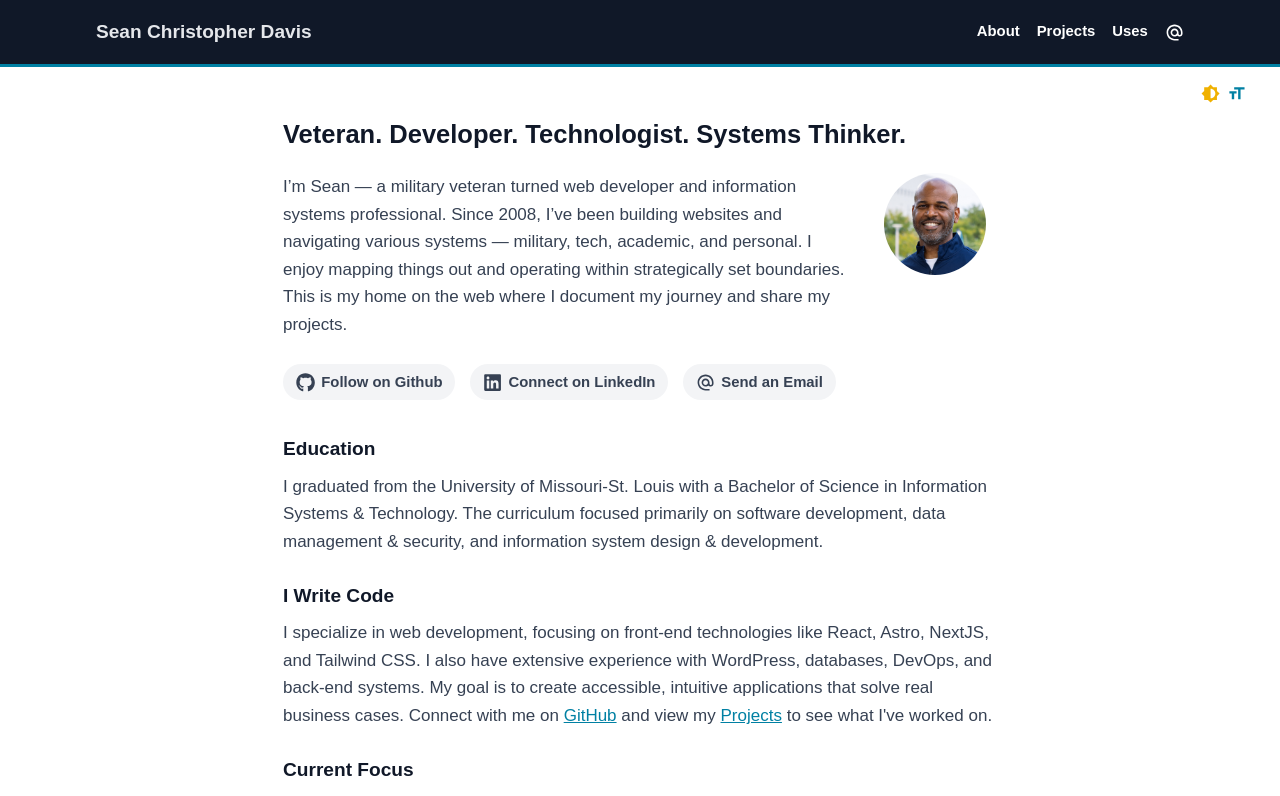
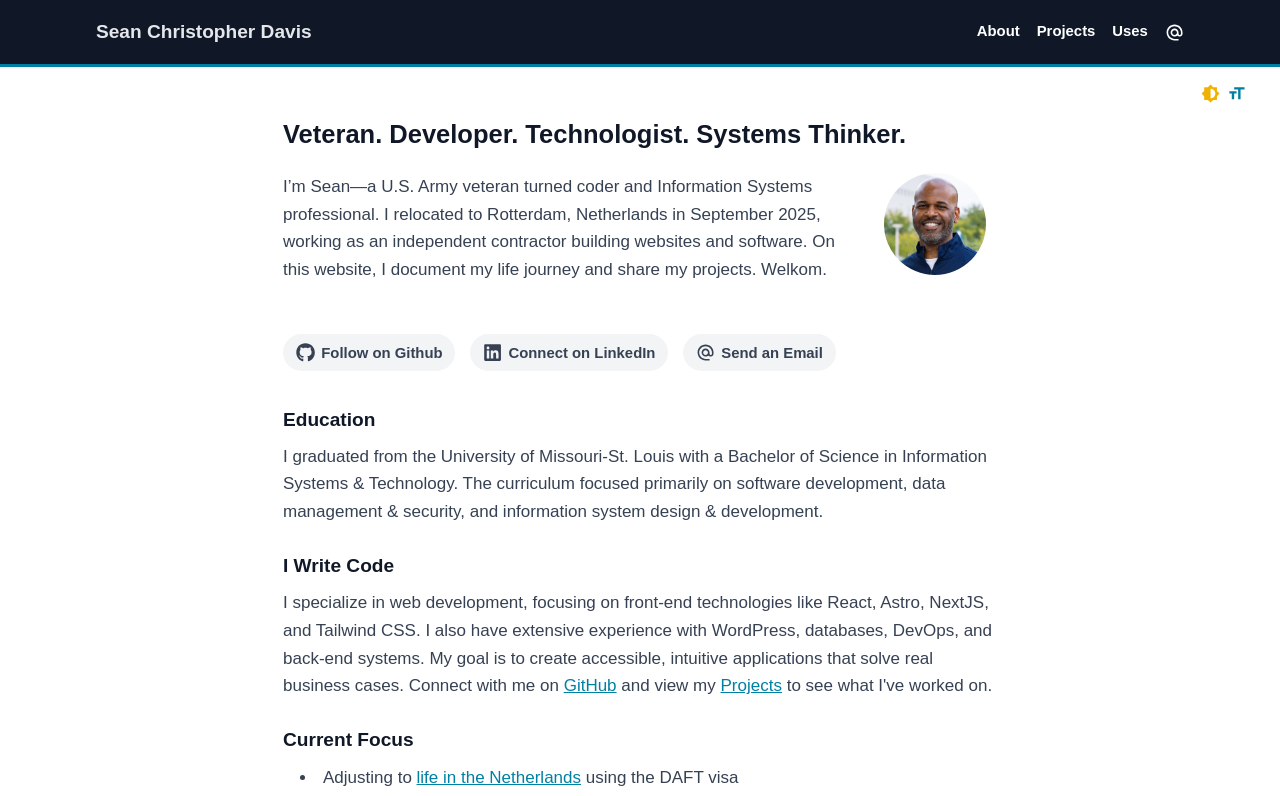
Before and after one commit to SeanChDavis/SeanChDavis, a React (Vite) app: page / in a window 1280 px wide. Shown: the top 796 px of the page. Built offline with nearby package versions, Linux system fonts and the light colour scheme; the HTML template or start-up script is replaced by a standard one.

Commit message:
update Home

```diff
--- a/src/pages/Home.jsx
+++ b/src/pages/Home.jsx
@@ -13,10 +13,8 @@ export default function Home({linkClasses, headingClasses, unorderedListClasses,
                 <PageHeadline text={siteData.siteTagline} />
                 <div className="grid md:grid-cols-[11fr_2.2fr] gap-x-8">
                     <div>
-                        <p>I’m Sean — a military veteran turned web developer and information systems
-                            professional. Since 2008, I’ve been building websites and navigating various systems — military,
-                            tech, academic, and personal. I enjoy mapping things out and operating within strategically set
-                            boundaries. This is my home on the web where I document my journey and share my projects.</p>
+                        <p className="mb-6">I’m Sean&mdash;a U.S. Army veteran turned coder and Information Systems
+                            professional. I relocated to Rotterdam, Netherlands in September 2025, working as an independent contractor building websites and software. On this website, I document my life journey and share my projects. Welkom.</p>
                     </div>
                     <div className="hidden md:block">
                         <img src="/images/sean-davis-headshot.png" alt="Sean's Headshot" className="w-24 h-24 rounded-full" />
@@ -60,7 +58,7 @@ export default function Home({linkClasses, headingClasses, unorderedListClasses,
             <section className="space-y-2">
                 <h2 className={headingClasses}>Current Focus</h2>
                 <ul className={unorderedListClasses}>
-                    <li>Preparing for <Link to="/netherlands-journey" className={linkClasses}>relocation to the Netherlands</Link> using the DAFT visa</li>
+                    <li>Adjusting to <Link to="/netherlands-journey" className={linkClasses}>life in the Netherlands</Link> using the DAFT visa</li>
                     <li>Developing a long-term strategy to include Dutch integration & sustained freedom</li>
                     <li>Building the next stage of my career as a seasoned developer</li>
                 </ul>
```
